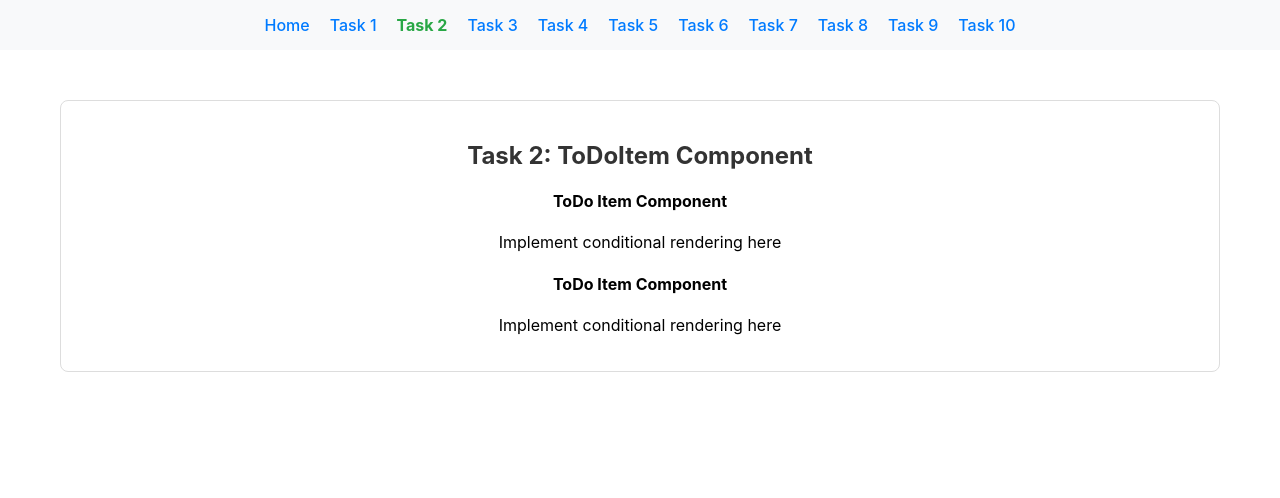
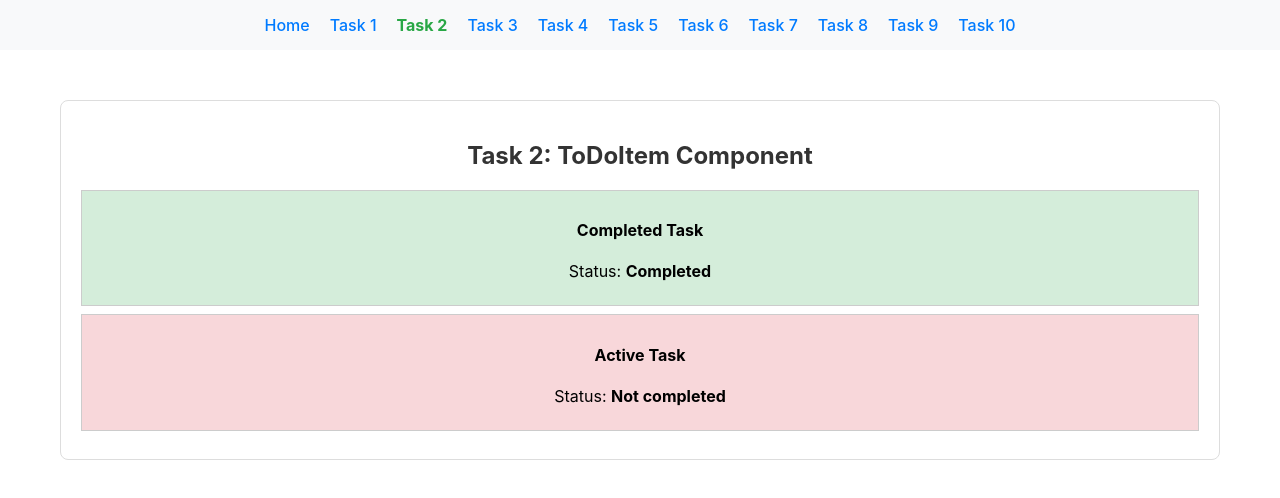
Before and after one commit to fanil279/node.js-pre-trainee-assignment-solution-, a React (Create React App) app in the folder React-CSS/react-todo-app/: page /task-02 in a window 1280 px wide. Shown: the top 498 px of the page. Built offline with nearby package versions, Linux system fonts and the light colour scheme; the HTML template or start-up script is replaced by a standard one.

Commit message:
refactor: improve ToDoItem component structure feat: finsih a ToDoList assignment

```diff
--- a/React-CSS/react-todo-app/src/solutions/task-01/ToDoList.tsx
+++ b/React-CSS/react-todo-app/src/solutions/task-01/ToDoList.tsx
@@ -12,8 +12,7 @@ export const ToDoList: React.FC<TodoListProps> = ({ todos }) => {
         ) : (
           todos.map((todo) => (
             <li key={todo.id} >
-              <span>{todo.title}</span> -{" "}
-              <span>{todo.completed ? "Completed" : "Not completed"}</span>
+              {todo.title} - {todo.completed ? 'completed' : 'not completed'}
             </li>
           ))
         )}
--- a/React-CSS/react-todo-app/src/solutions/task-02/ToDoItem.tsx
+++ b/React-CSS/react-todo-app/src/solutions/task-02/ToDoItem.tsx
@@ -1,56 +1,28 @@
 import React from 'react';
 import { TodoItemProps } from '../../types';
 
-/**
- * Task 2: ToDoItem Component
- *
- * Theory: Conditional Rendering and JSX
- *
- * Conditional rendering in React allows you to show different content based on certain conditions.
- * This is one of React's most powerful features, enabling dynamic and interactive UIs.
- *
- * Common Conditional Rendering Patterns:
- *
- * 1. Ternary Operator: condition ? trueValue : falseValue
- *    - Most common for simple conditions
- *    - Example: {isCompleted ? 'Done' : 'Pending'}
- *
- * 2. Logical AND (&&): condition && element
- *    - Shows element only if condition is true
- *    - Example: {isCompleted && <span>✓</span>}
- *
- * 3. Logical OR (||): condition || fallback
- *    - Shows fallback if condition is false
- *    - Example: {title || 'Untitled'}
- *
- * 4. Switch-like patterns with multiple conditions
- *
- * JSX (JavaScript XML) is a syntax extension that allows you to write HTML-like code in JavaScript.
- * It gets compiled to regular JavaScript function calls.
- *
- * Key Concepts:
- * - JSX expressions must have a single parent element
- * - Use className instead of class for CSS classes
- * - Use camelCase for attributes (onClick, style, etc.)
- * - JavaScript expressions can be embedded using {}
- */
 export const ToDoItem: React.FC<TodoItemProps> = ({ todo }) => {
-  // TODO: Implement the ToDoItem component
-  //
-  // Requirements:
-  // 1. Display the todo title
-  // 2. Show completion status using conditional rendering
-  // 3. Use different styling for completed vs active todos
-  // 4. Make the component reusable for any todo object
-  //
-  // Example usage:
-  // <ToDoItem todo={{ id: 1, title: 'Learn React', completed: true }} />
-
   return (
     <div>
-      {/* TODO: Replace this with your implementation */}
-      <h4>ToDo Item Component</h4>
-      <p>Implement conditional rendering here</p>
+      <div
+        style={{
+          padding: '8px',
+          marginBottom: '8px',
+          border: '1px solid #ccc',
+          backgroundColor: todo.completed ? '#d4edda' : '#f8d7da',
+        }}
+      >
+
+      <h4>{todo.title}</h4>
+
+      <p>
+        Status:{' '}
+
+        <strong>
+          {todo.completed ? 'Completed' : 'Not completed'}
+        </strong>
+      </p>
+      </div>
     </div>
   );
 };
```
Also changed, not shown: 1 other file (tests, documents, lock files or other folders).
